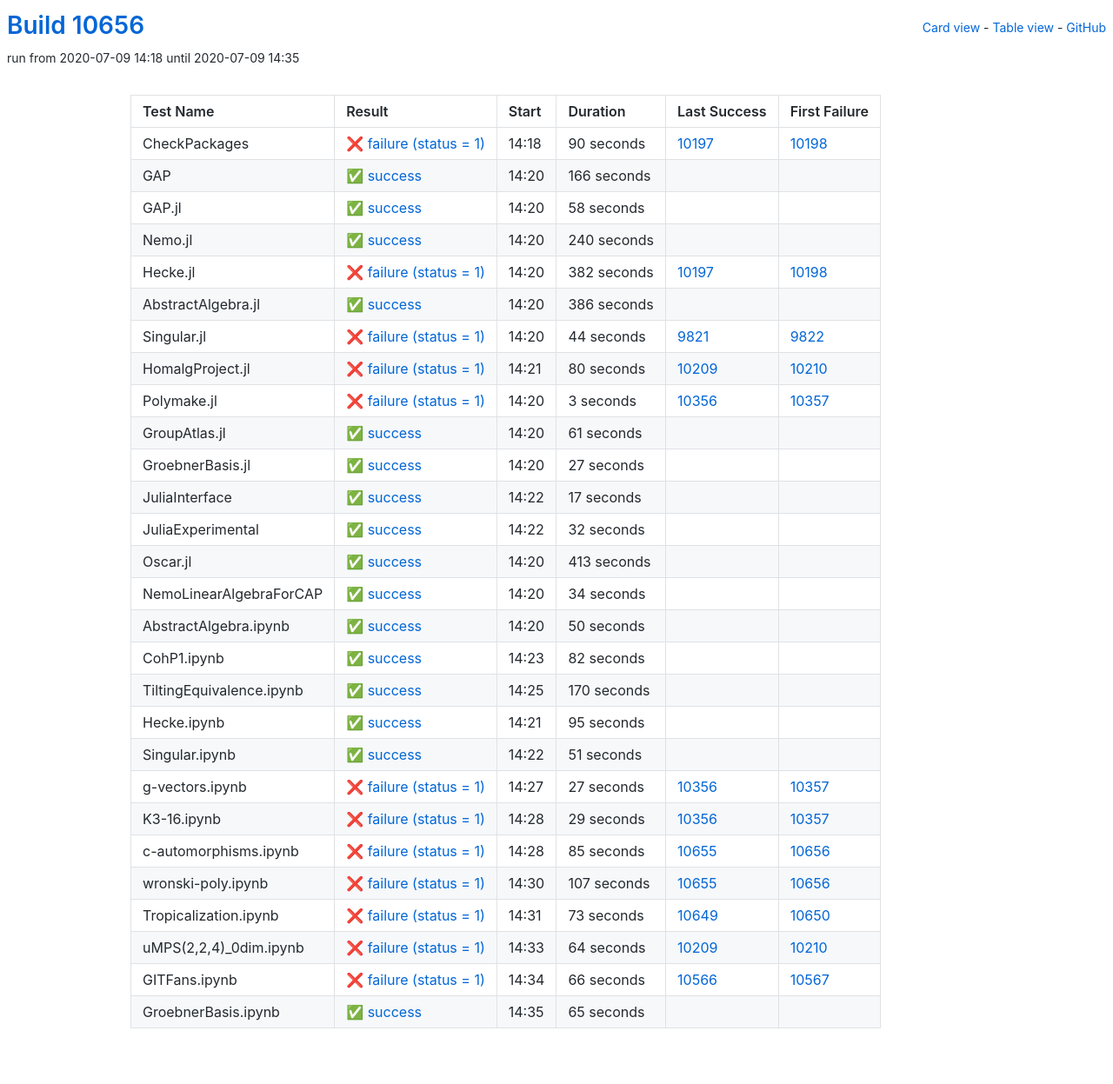
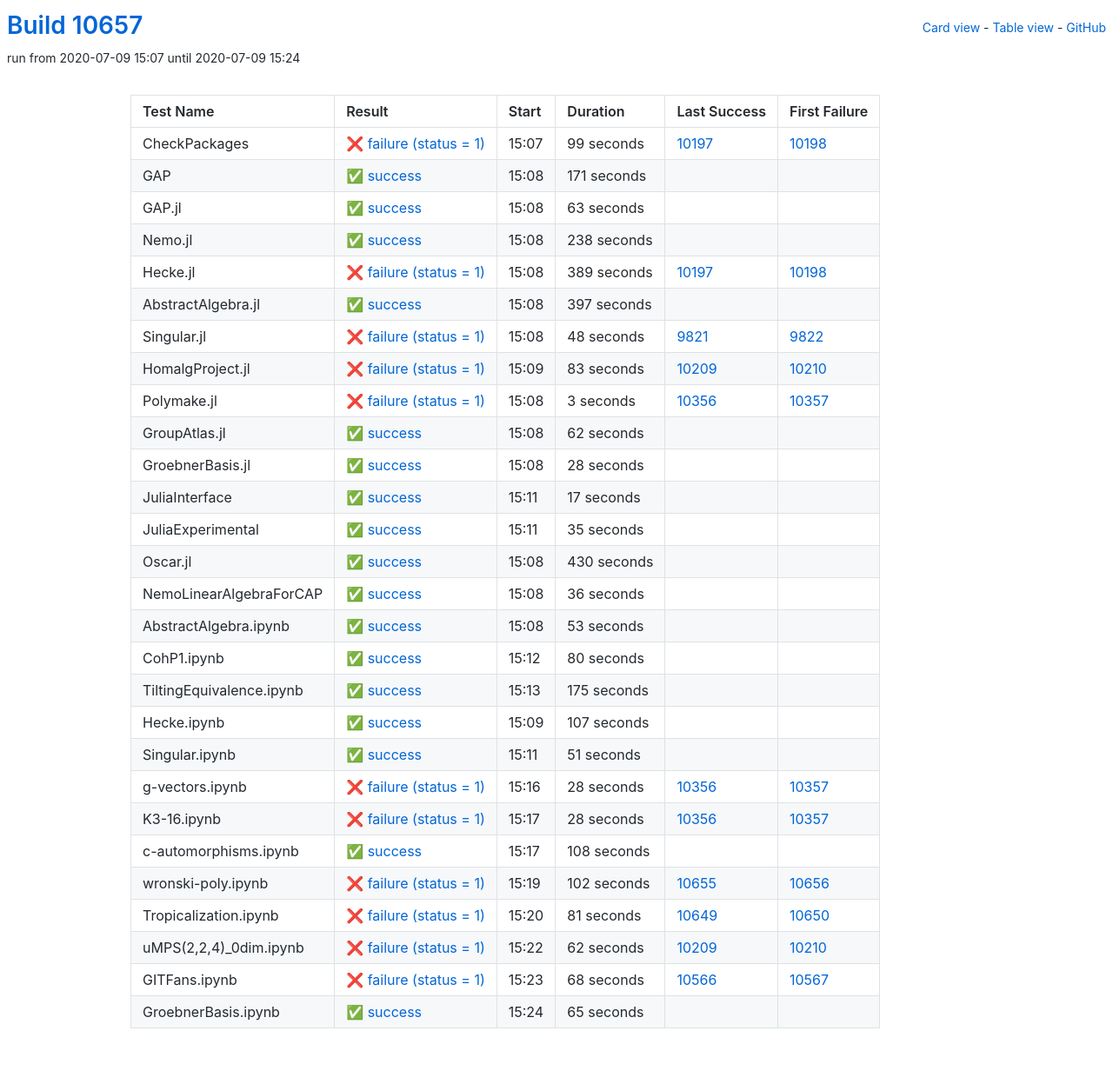
Before and after one commit to oscar-system/oscar-ci-status, a Jekyll site: the page built from table.html, in a window 1280 px wide. Shown: the whole page at 87% size. Built offline with Jekyll 4.4.1, drawn with Linux system fonts in a browser that asks for light colours.

Commit message:
Build #10657

```diff
--- a/_data/ci.yml
+++ b/_data/ci.yml
@@ -1,6 +1,6 @@
 ---
-build: 10656
-build_url: https://oscarci.mathematik.uni-kl.de/job/oscar/10656/
+build: 10657
+build_url: https://oscarci.mathematik.uni-kl.de/job/oscar/10657/
 job: oscar
 organization: oscar-system
 repo: oscar-ci-status
@@ -8,104 +8,104 @@
 tests:
 - name: CheckPackages
   id: checkpackages
-  log: https://oscarci.mathematik.uni-kl.de/job/oscar/10656/artifact/logs/build-10656/CheckPackages.log
-  start: 2020-07-09 14:18
+  log: https://oscarci.mathematik.uni-kl.de/job/oscar/10657/artifact/logs/build-10657/CheckPackages.log
+  start: 2020-07-09 15:07
   success: false
   exitcode: 1
   status: failure
-  duration: 90
+  duration: 99
   last_success: 10197
   last_success_url: https://oscarci.mathematik.uni-kl.de/job/oscar/10197/
   first_failure: 10198
   first_failure_url: https://oscarci.mathematik.uni-kl.de/job/oscar/10198/
 - name: GAP
   id: gap
-  log: https://oscarci.mathematik.uni-kl.de/job/oscar/10656/artifact/logs/build-10656/GAP.log
-  start: 2020-07-09 14:20
+  log: https://oscarci.mathematik.uni-kl.de/job/oscar/10657/artifact/logs/build-10657/GAP.log
+  start: 2020-07-09 15:08
   success: true
   exitcode: 0
   status: success
-  duration: 166
+  duration: 171
   last_success: false
   last_success_url:
   first_failure: false
   first_failure_url:
 - name: GAP.jl
   id: gap-jl
-  log: https://oscarci.mathematik.uni-kl.de/job/oscar/10656/artifact/logs/build-10656/GAP.jl.log
-  start: 2020-07-09 14:20
+  log: https://oscarci.mathematik.uni-kl.de/job/oscar/10657/artifact/logs/build-10657/GAP.jl.log
+  start: 2020-07-09 15:08
   success: true
   exitcode: 0
   status: success
-  duration: 58
+  duration: 63
   last_success: false
   last_success_url:
   first_failure: false
   first_failure_url:
 - name: Nemo.jl
   id: nemo-jl
-  log: https://oscarci.mathematik.uni-kl.de/job/oscar/10656/artifact/logs/build-10656/Nemo.jl.log
-  start: 2020-07-09 14:20
+  log: https://oscarci.mathematik.uni-kl.de/job/oscar/10657/artifact/logs/build-10657/Nemo.jl.log
+  start: 2020-07-09 15:08
   success: true
   exitcode: 0
   status: success
-  duration: 240
+  duration: 238
   last_success: false
   last_success_url:
   first_failure: false
   first_failure_url:
 - name: Hecke.jl
   id: hecke-jl
-  log: https://oscarci.mathematik.uni-kl.de/job/oscar/10656/artifact/logs/build-10656/Hecke.jl.log
-  start: 2020-07-09 14:20
+  log: https://oscarci.mathematik.uni-kl.de/job/oscar/10657/artifact/logs/build-10657/Hecke.jl.log
+  start: 2020-07-09 15:08
   success: false
   exitcode: 1
   status: failure
-  duration: 382
+  duration: 389
   last_success: 10197
   last_success_url: https://oscarci.mathematik.uni-kl.de/job/oscar/10197/
   first_failure: 10198
   first_failure_url: https://oscarci.mathematik.uni-kl.de/job/oscar/10198/
 - name: AbstractAlgebra.jl
   id: abstractalgebra-jl
-  log: https://oscarci.mathematik.uni-kl.de/job/oscar/10656/artifact/logs/build-10656/AbstractAlgebra.jl.log
-  start: 2020-07-09 14:20
+  log: https://oscarci.mathematik.uni-kl.de/job/oscar/10657/artifact/logs/build-10657/AbstractAlgebra.jl.log
+  start: 2020-07-09 15:08
   success: true
   exitcode: 0
   status: success
-  duration: 386
+  duration: 397
   last_success: false
   last_success_url:
   first_failure: false
   first_failure_url:
 - name: Singular.jl
   id: singular-jl
-  log: https://oscarci.mathematik.uni-kl.de/job/oscar/10656/artifact/logs/build-10656/Singular.jl.log
-  start: 2020-07-09 14:20
+  log: https://oscarci.mathematik.uni-kl.de/job/oscar/10657/artifact/logs/build-10657/Singular.jl.log
+  start: 2020-07-09 15:08
   success: false
   exitcode: 1
   status: failure
-  duration: 44
+  duration: 48
   last_success: 9821
   last_success_url: https://oscarci.mathematik.uni-kl.de/job/oscar/9821/
   first_failure: 9822
   first_failure_url: https://oscarci.mathematik.uni-kl.de/job/oscar/9822/
 - name: HomalgProject.jl
   id: homalgproject-jl
-  log: https://oscarci.mathematik.uni-kl.de/job/oscar/10656/artifact/logs/build-10656/HomalgProject.jl.log
-  start: 2020-07-09 14:21
+  log: https://oscarci.mathematik.uni-kl.de/job/oscar/10657/artifact/logs/build-10657/HomalgProject.jl.log
+  start: 2020-07-09 15:09
   success: false
   exitcode: 1
   status: failure
-  duration: 80
+  duration: 83
   last_success: 10209
   last_success_url: https://oscarci.mathematik.uni-kl.de/job/oscar/10209/
   first_failure: 10210
   first_failure_url: https://oscarci.mathematik.uni-kl.de/job/oscar/10210/
 - name: Polymake.jl
   id: polymake-jl
-  log: https://oscarci.mathematik.uni-kl.de/job/oscar/10656/artifact/logs/build-10656/Polymake.jl.log
-  start: 2020-07-09 14:20
+  log: https://oscarci.mathematik.uni-kl.de/job/oscar/10657/artifact/logs/build-10657/Polymake.jl.log
+  start: 2020-07-09 15:08
   success: false
   exitcode: 1
   status: failure
@@ -116,32 +116,32 @@
   first_failure_url: https://oscarci.mathematik.uni-kl.de/job/oscar/10357/
 - name: GroupAtlas.jl
   id: groupatlas-jl
-  log: https://oscarci.mathematik.uni-kl.de/job/oscar/10656/artifact/logs/build-10656/GroupAtlas.jl.log
-  start: 2020-07-09 14:20
+  log: https://oscarci.mathematik.uni-kl.de/job/oscar/10657/artifact/logs/build-10657/GroupAtlas.jl.log
+  start: 2020-07-09 15:08
   success: true
   exitcode: 0
   status: success
-  duration: 61
+  duration: 62
   last_success: false
   last_success_url:
   first_failure: false
   first_failure_url:
 - name: GroebnerBasis.jl
   id: groebnerbasis-jl
-  log: https://oscarci.mathematik.uni-kl.de/job/oscar/10656/artifact/logs/build-10656/GroebnerBasis.jl.log
-  start: 2020-07-09 14:20
+  log: https://oscarci.mathematik.uni-kl.de/job/oscar/10657/artifact/logs/build-10657/GroebnerBasis.jl.log
+  start: 2020-07-09 15:08
   success: true
   exitcode: 0
   status: success
-  duration: 27
+  duration: 28
   last_success: false
   last_success_url:
   first_failure: false
   first_failure_url:
 - name: JuliaInterface
   id: juliainterface
-  log: https://oscarci.mathematik.uni-kl.de/job/oscar/10656/artifact/logs/build-10656/JuliaInterface.log
-  start: 2020-07-09 14:22
+  log: https://oscarci.mathematik.uni-kl.de/job/oscar/10657/artifact/logs/build-10657/JuliaInterface.log
+  start: 2020-07-09 15:11
   success: true
   exitcode: 0
   status: success
@@ -152,92 +152,92 @@
   first_failure_url:
 - name: JuliaExperimental
   id: juliaexperimental
-  log: https://oscarci.mathematik.uni-kl.de/job/oscar/10656/artifact/logs/build-10656/JuliaExperimental.log
-  start: 2020-07-09 14:22
+  log: https://oscarci.mathematik.uni-kl.de/job/oscar/10657/artifact/logs/build-10657/JuliaExperimental.log
+  start: 2020-07-09 15:11
   success: true
   exitcode: 0
   status: success
-  duration: 32
+  duration: 35
   last_success: false
   last_success_url:
   first_failure: false
   first_failure_url:
 - name: Oscar.jl
   id: oscar-jl
-  log: https://oscarci.mathematik.uni-kl.de/job/oscar/10656/artifact/logs/build-10656/Oscar.jl.log
-  start: 2020-07-09 14:20
+  log: https://oscarci.mathematik.uni-kl.de/job/oscar/10657/artifact/logs/build-10657/Oscar.jl.log
+  start: 2020-07-09 15:08
   success: true
   exitcode: 0
   status: success
-  duration: 413
+  duration: 430
   last_success: false
   last_success_url:
   first_failure: false
   first_failure_url:
 - name: NemoLinearAlgebraForCAP
   id: nemolinearalgebraforcap
-  log: https://oscarci.mathematik.uni-kl.de/job/oscar/10656/artifact/logs/build-10656/NemoLinearAlgebraForCAP.log
-  start: 2020-07-09 14:20
+  log: https://oscarci.mathematik.uni-kl.de/job/oscar/10657/artifact/logs/build-10657/NemoLinearAlgebraForCAP.log
+  start: 2020-07-09 15:08
   success: true
   exitcode: 0
   status: success
-  duration: 34
+  duration: 36
   last_success: false
   last_success_url:
   first_failure: false
   first_failure_url:
 - name: AbstractAlgebra.ipynb
   id: abstractalgebra-ipynb
-  log: https://oscarci.mathematik.uni-kl.de/job/oscar/10656/artifact/logs/build-10656/AbstractAlgebra.ipynb.log
-  start: 2020-07-09 14:20
+  log: https://oscarci.mathematik.uni-kl.de/job/oscar/10657/artifact/logs/build-10657/AbstractAlgebra.ipynb.log
+  start: 2020-07-09 15:08
   success: true
   exitcode: 0
   status: success
-  duration: 50
+  duration: 53
   last_success: false
   last_success_url:
   first_failure: false
   first_failure_url:
 - name: CohP1.ipynb
   id: cohp1-ipynb
-  log: https://oscarci.mathematik.uni-kl.de/job/oscar/10656/artifact/logs/build-10656/CohP1.ipynb.log
-  start: 2020-07-09 14:23
+  log: https://oscarci.mathematik.uni-kl.de/job/oscar/10657/artifact/logs/build-10657/CohP1.ipynb.log
+  start: 2020-07-09 15:12
   success: true
   exitcode: 0
   status: success
-  duration: 82
+  duration: 80
   last_success: false
   last_success_url:
   first_failure: false
   first_failure_url:
 - name: TiltingEquivalence.ipynb
   id: tiltingequivalence-ipynb
-  log: https://oscarci.mathematik.uni-kl.de/job/oscar/10656/artifact/logs/build-10656/TiltingEquivalence.ipynb.log
-  start: 2020-07-09 14:25
+  log: https://oscarci.mathematik.uni-kl.de/job/oscar/10657/artifact/logs/build-10657/TiltingEquivalence.ipynb.log
+  start: 2020-07-09 15:13
   success: true
   exitcode: 0
   status: success
-  duration: 170
+  duration: 175
   last_success: false
   last_success_url:
   first_failure: false
   first_failure_url:
 - name: Hecke.ipynb
   id: hecke-ipynb
-  log: https://oscarci.mathematik.uni-kl.de/job/oscar/10656/artifact/logs/build-10656/Hecke.ipynb.log
-  start: 2020-07-09 14:21
+  log: https://oscarci.mathematik.uni-kl.de/job/oscar/10657/artifact/logs/build-10657/Hecke.ipynb.log
+  start: 2020-07-09 15:09
   success: true
   exitcode: 0
   status: success
-  duration: 95
+  duration: 107
   last_success: false
   last_success_url:
   first_failure: false
   first_failure_url:
 - name: Singular.ipynb
   id: singular-ipynb
-  log: https://oscarci.mathematik.uni-kl.de/job/oscar/10656/artifact/logs/build-10656/Singular.ipynb.log
-  start: 2020-07-09 14:22
+  log: https://oscarci.mathematik.uni-kl.de/job/oscar/10657/artifact/logs/build-10657/Singular.ipynb.log
+  start: 2020-07-09 15:11
   success: true
   exitcode: 0
   status: success
@@ -248,92 +248,92 @@
   first_failure_url:
 - name: g-vectors.ipynb
   id: g-vectors-ipynb
-  log: https://oscarci.mathematik.uni-kl.de/job/oscar/10656/artifact/logs/build-10656/g-vectors.ipynb.log
-  start: 2020-07-09 14:27
+  log: https://oscarci.mathematik.uni-kl.de/job/oscar/10657/artifact/logs/build-10657/g-vectors.ipynb.log
+  start: 2020-07-09 15:16
   success: false
   exitcode: 1
   status: failure
-  duration: 27
+  duration: 28
   last_success: 10356
   last_success_url: https://oscarci.mathematik.uni-kl.de/job/oscar/10356/
   first_failure: 10357
   first_failure_url: https://oscarci.mathematik.uni-kl.de/job/oscar/10357/
 - name: K3-16.ipynb
   id: k3-16-ipynb
-  log: https://oscarci.mathematik.uni-kl.de/job/oscar/10656/artifact/logs/build-10656/K3-16.ipynb.log
-  start: 2020-07-09 14:28
+  log: https://oscarci.mathematik.uni-kl.de/job/oscar/10657/artifact/logs/build-10657/K3-16.ipynb.log
+  start: 2020-07-09 15:17
   success: false
   exitcode: 1
   status: failure
-  duration: 29
+  duration: 28
   last_success: 10356
   last_success_url: https://oscarci.mathematik.uni-kl.de/job/oscar/10356/
   first_failure: 10357
   first_failure_url: https://oscarci.mathematik.uni-kl.de/job/oscar/10357/
 - name: c-automorphisms.ipynb
   id: c-automorphisms-ipynb
-  log: https://oscarci.mathematik.uni-kl.de/job/oscar/10656/artifact/logs/build-10656/c-automorphisms.ipynb.log
-  start: 2020-07-09 14:28
+  log: https://oscarci.mathematik.uni-kl.de/job/oscar/10657/artifact/logs/build-10657/c-automorphisms.ipynb.log
+  start: 2020-07-09 15:17
+  success: true
+  exitcode: 0
+  status: success
+  duration: 108
+  last_success: false
+  last_success_url:
+  first_failure: false
+  first_failure_url:
+- name: wronski-poly.ipynb
+  id: wronski-poly-ipynb
+  log: https://oscarci.mathematik.uni-kl.de/job/oscar/10657/artifact/logs/build-10657/wronski-poly.ipynb.log
+  start: 2020-07-09 15:19
   success: false
   exitcode: 1
   status: failure
-  duration: 85
-  last_success: 10655
-  last_success_url: https://oscarci.mathematik.uni-kl.de/job/oscar/10655/
-  first_failure: 10656
-  first_failure_url: https://oscarci.mathematik.uni-kl.de/job/oscar/10656/
-- name: wronski-poly.ipynb
-  id: wronski-poly-ipynb
-  log: https://oscarci.mathematik.uni-kl.de/job/oscar/10656/artifact/logs/build-10656/wronski-poly.ipynb.log
-  start: 2020-07-09 14:30
-  success: false
-  exitcode: 1
-  status: failure
-  duration: 107
+  duration: 102
   last_success: 10655
   last_success_url: https://oscarci.mathematik.uni-kl.de/job/oscar/10655/
   first_failure: 10656
   first_failure_url: https://oscarci.mathematik.uni-kl.de/job/oscar/10656/
 - name: Tropicalization.ipynb
   id: tropicalization-ipynb
-  log: https://oscarci.mathematik.uni-kl.de/job/oscar/10656/artifact/logs/build-10656/Tropicalization.ipynb.log
-  start: 2020-07-09 14:31
+  log: https://oscarci.mathematik.uni-kl.de/job/oscar/10657/artifact/logs/build-10657/Tropicalization.ipynb.log
+  start: 2020-07-09 15:20
   success: false
   exitcode: 1
   status: failure
-  duration: 73
+  duration: 81
   last_success: 10649
   last_success_url: https://oscarci.mathematik.uni-kl.de/job/oscar/10649/
   first_failure: 10650
   first_failure_url: https://oscarci.mathematik.uni-kl.de/job/oscar/10650/
 - name: uMPS(2,2,4)_0dim.ipynb
   id: umps-2-2-4-0dim-ipynb
-  log: https://oscarci.mathematik.uni-kl.de/job/oscar/10656/artifact/logs/build-10656/uMPS-2-2-4-_0dim.ipynb.log
-  start: 2020-07-09 14:33
+  log: https://oscarci.mathematik.uni-kl.de/job/oscar/10657/artifact/logs/build-10657/uMPS-2-2-4-_0dim.ipynb.log
+  start: 2020-07-09 15:22
   success: false
   exitcode: 1
   status: failure
-  duration: 64
+  duration: 62
   last_success: 10209
   last_success_url: https://oscarci.mathematik.uni-kl.de/job/oscar/10209/
   first_failure: 10210
   first_failure_url: https://oscarci.mathematik.uni-kl.de/job/oscar/10210/
 - name: GITFans.ipynb
   id: gitfans-ipynb
-  log: https://oscarci.mathematik.uni-kl.de/job/oscar/10656/artifact/logs/build-10656/GITFans.ipynb.log
-  start: 2020-07-09 14:34
+  log: https://oscarci.mathematik.uni-kl.de/job/oscar/10657/artifact/logs/build-10657/GITFans.ipynb.log
+  start: 2020-07-09 15:23
   success: false
   exitcode: 1
   status: failure
-  duration: 66
+  duration: 68
   last_success: 10566
   last_success_url: https://oscarci.mathematik.uni-kl.de/job/oscar/10566/
   first_failure: 10567
   first_failure_url: https://oscarci.mathematik.uni-kl.de/job/oscar/10567/
 - name: GroebnerBasis.ipynb
   id: groebnerbasis-ipynb
-  log: https://oscarci.mathematik.uni-kl.de/job/oscar/10656/artifact/logs/build-10656/GroebnerBasis.ipynb.log
-  start: 2020-07-09 14:35
+  log: https://oscarci.mathematik.uni-kl.de/job/oscar/10657/artifact/logs/build-10657/GroebnerBasis.ipynb.log
+  start: 2020-07-09 15:24
   success: true
   exitcode: 0
   status: success
```
Also changed, not shown: README.md.
